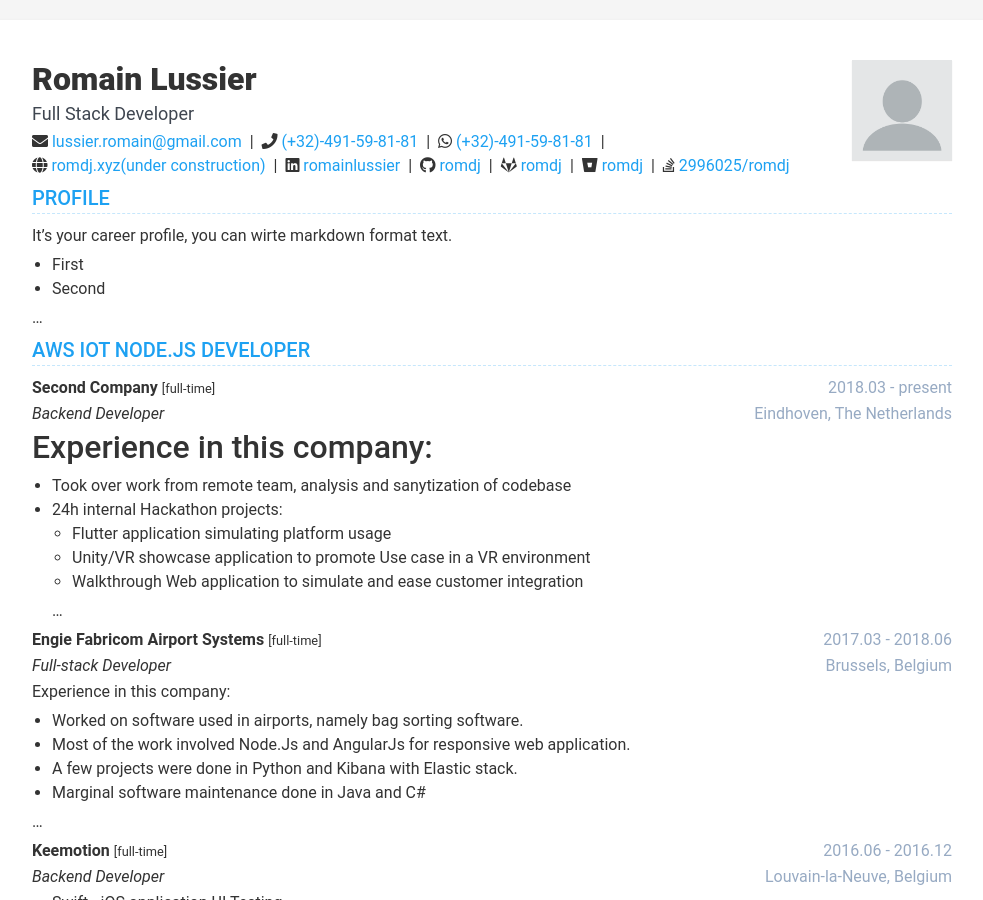
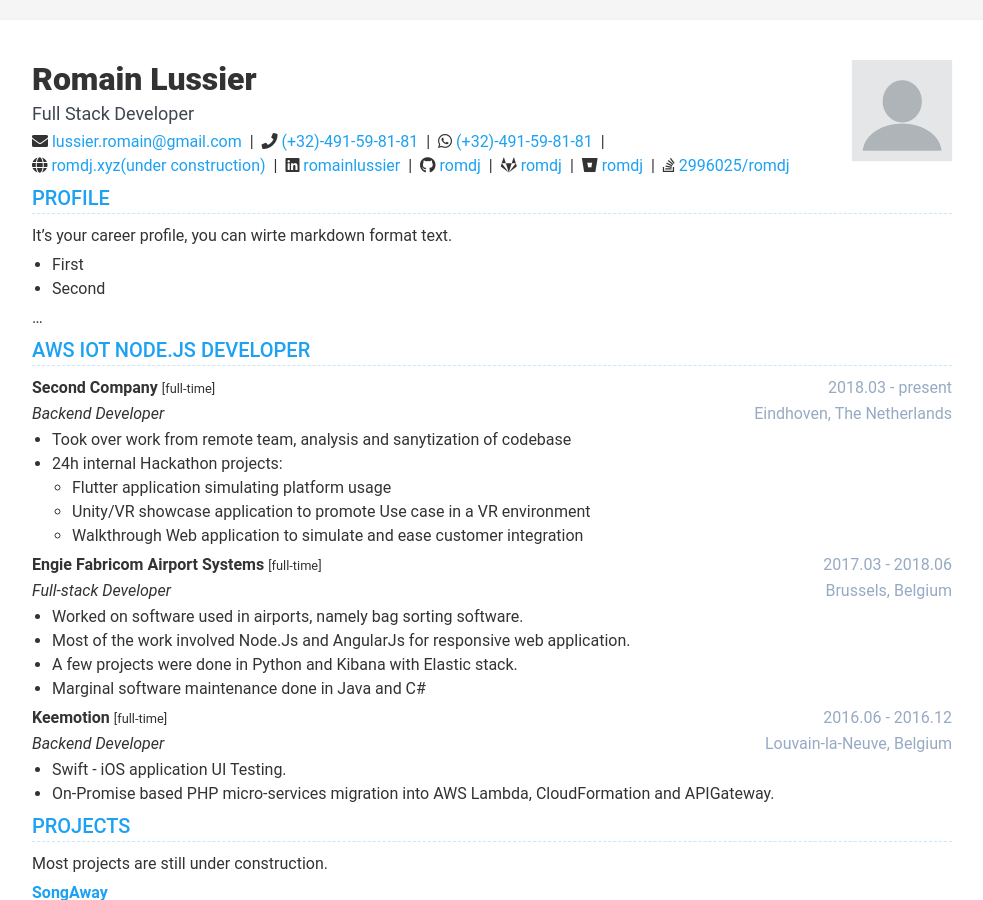
Before and after one commit to romdj/romdj.github.io, a Jekyll site: the page built from index.html, in a window 1280 px wide and 900 px high. Shown: the whole window, without its empty margins (148-1131 px from the left). Built offline with Jekyll 4.4.1, drawn with Linux system fonts in a browser that asks for light colours; nearby versions of some CDN libraries.

Commit message:
fix: layout pro xp

```diff
--- a/_data/data.yml
+++ b/_data/data.yml
@@ -88,15 +88,12 @@ experiences:
       tag: full-time
       location: Eindhoven, The Netherlands
       details: |
-        Experience in this company:
-        -
         - Took over work from remote team, analysis and sanytization of codebase
         - 24h internal Hackathon projects:
           - Flutter application simulating platform usage
           - Unity/VR showcase application to promote Use case in a VR environment
           - Walkthrough Web application to simulate and ease customer integration
 
-          ...
 
     - role: Full-stack Developer
       time: 2017.03 - 2018.06
@@ -104,13 +101,11 @@ experiences:
       tag: full-time
       location: Brussels, Belgium
       details: |
-        Experience in this company:
         - Worked on software used in airports, namely bag sorting software.
         - Most of the work involved Node.Js and AngularJs for responsive web application.
         - A few projects were done in Python and Kibana with Elastic stack.
         - Marginal software maintenance done in Java and C#
 
-        ...
 
     - role: Backend Developer
       time: 2016.06 - 2016.12
@@ -121,7 +116,6 @@ experiences:
         - Swift - iOS application UI Testing.
         - On-Promise based PHP micro-services migration into AWS Lambda, CloudFormation and APIGateway.
 
-        ...
 
 projects:
   display: true
```
